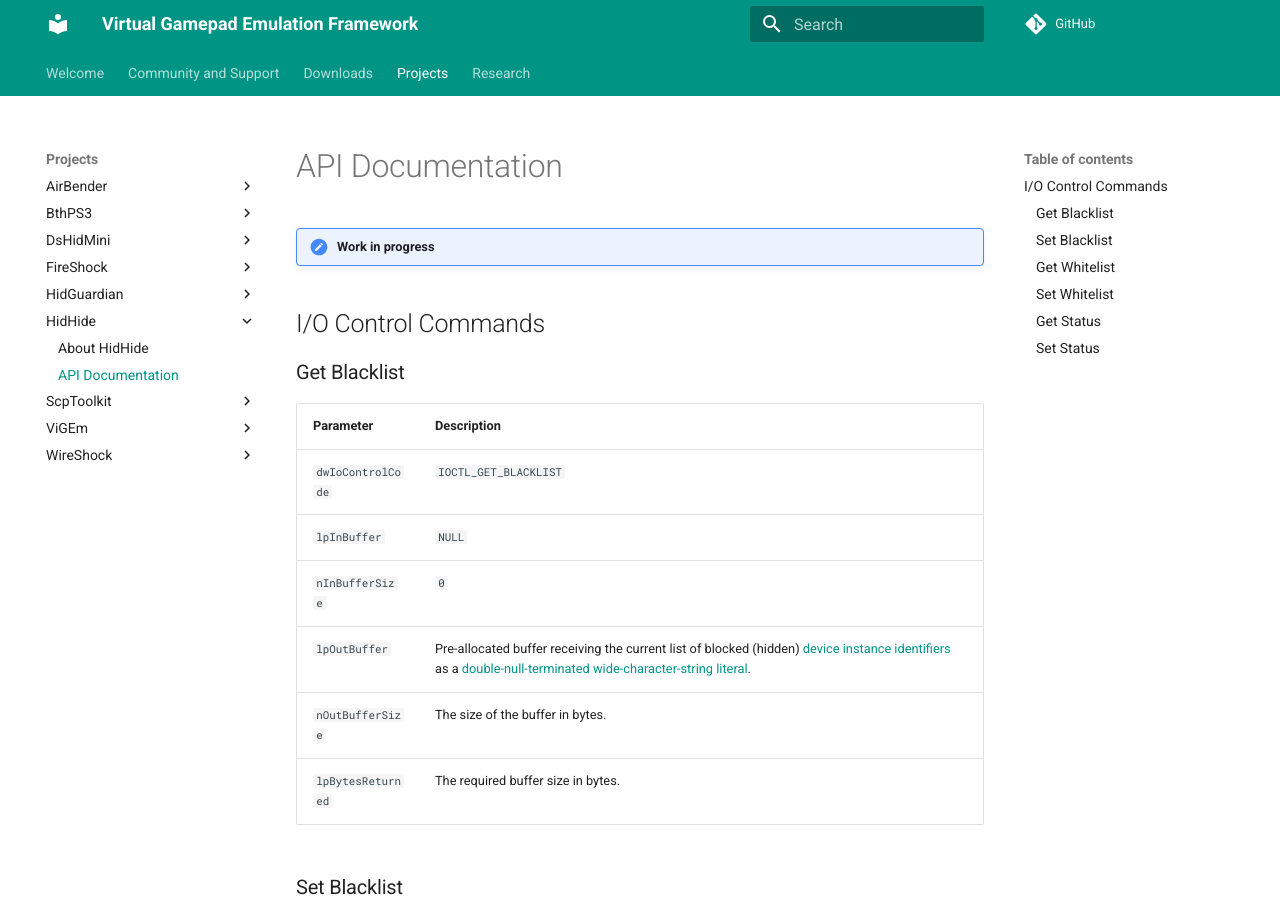
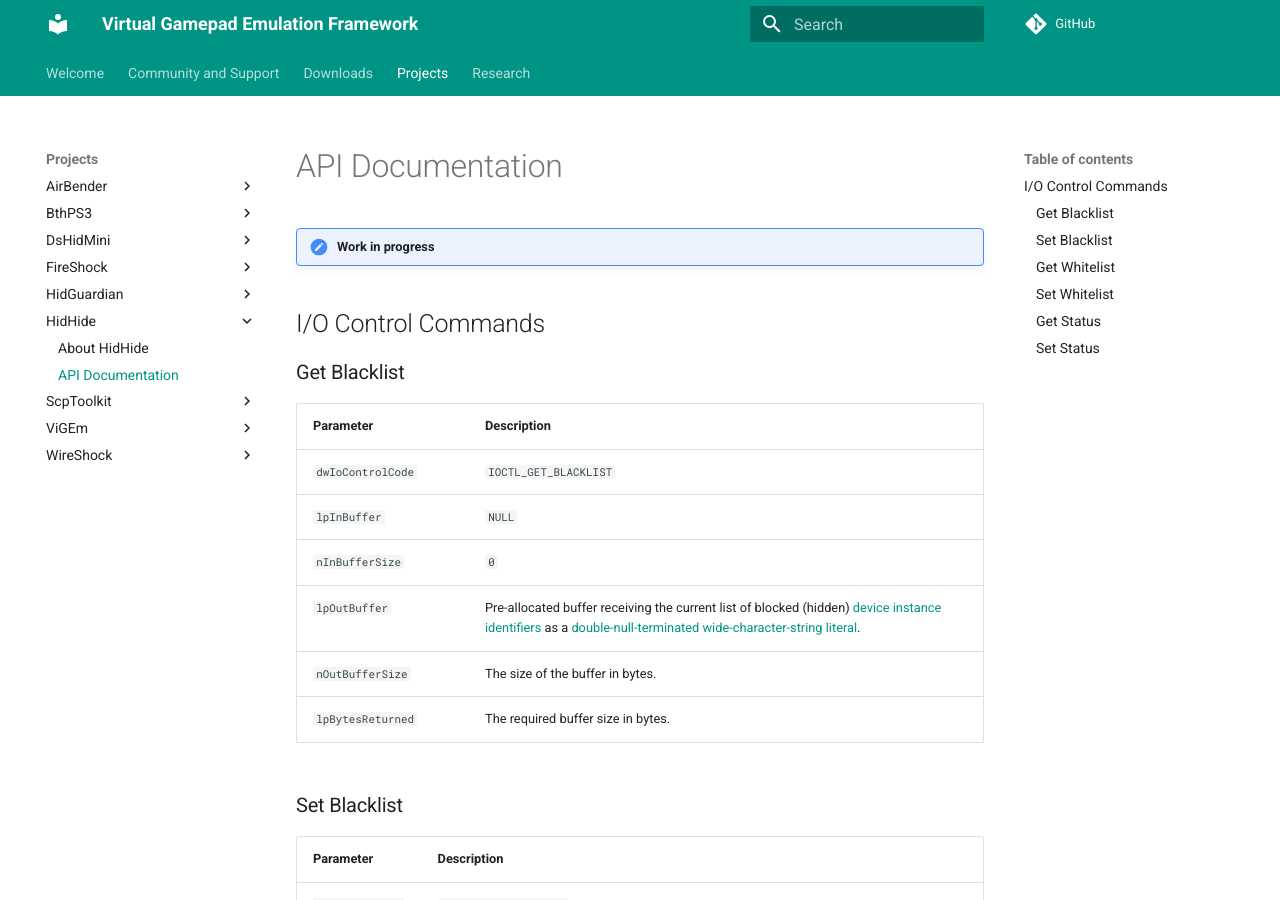
Before and after one commit to nefarius/ViGEm.github.io, an MkDocs documentation site: the page built from docs/projects/HidHide/API-Documentation.md, in a window 1280 px wide and 900 px high. Built offline with MkDocs 1.6.1 and Material for MkDocs 9.7.7, drawn with Linux system fonts in a browser that asks for light colours; comment, search, counter and statistics services are not loaded.

Commit message:
Another width test

```diff
--- a/docs/projects/HidHide/API-Documentation.md
+++ b/docs/projects/HidHide/API-Documentation.md
@@ -6,7 +6,7 @@
 
 ### Get Blacklist
 
-| Parameter | Description |
+| <div style="width:140px">Parameter</div> | Description |
 |---|---|
 | `dwIoControlCode` | `IOCTL_GET_BLACKLIST` |
 | `lpInBuffer` | `NULL` |
```
